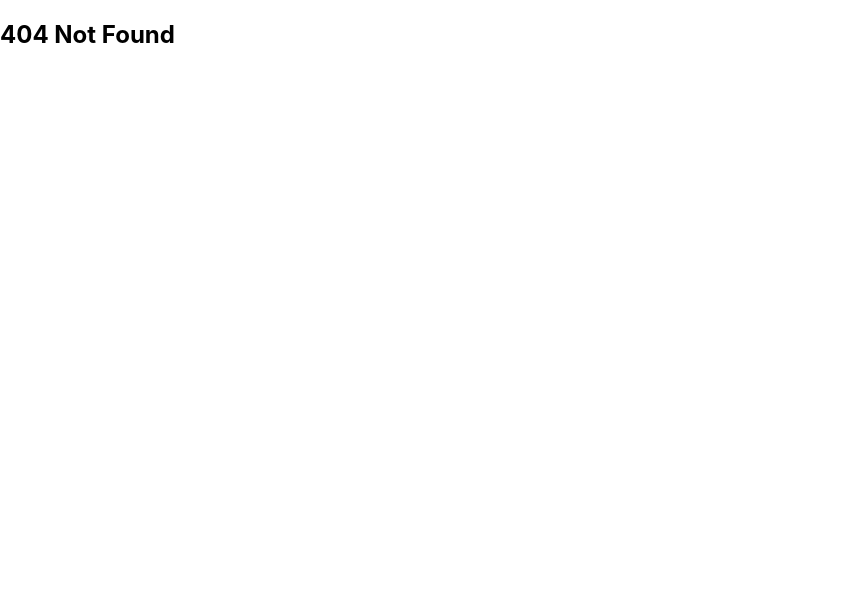
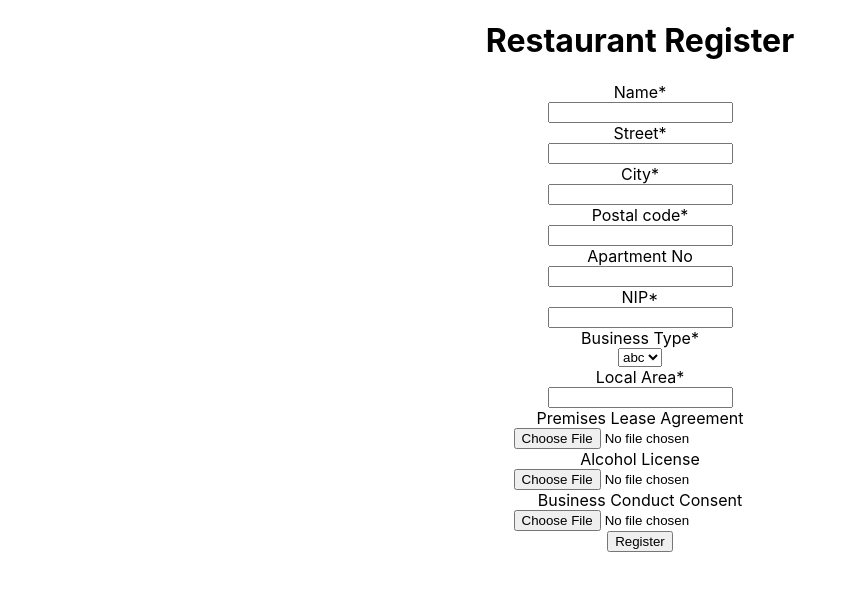
Before and after one commit to Reservant-inc/reservant-frontend, a React (Create React App) app: page /restaurant/register in a window 1280 px wide. Before the commit this address had no page. Shown: the top 590 px of the page, without its empty margins (0-856 px from the left). Built offline with nearby package versions, Linux system fonts and the light colour scheme.

Commit message:
added restaurant register
sekude

```diff
--- a/src/app/App.tsx
+++ b/src/app/App.tsx
@@ -6,6 +6,7 @@ import Home from "../components/landingPage/Home";
 import Register from '../components/auth/register/Register';
 import Login from "../components/auth/login/Login";
 import NotFound from '../components/routeComponents/NotFound';
+import RestaurantRegister from "../components/restaurant/RestaurantRegister";
 
 function App() {
   const [isLoggedIn, setIsLoggedIn] = useState(false);
@@ -27,8 +28,15 @@ function App() {
             path="/register"
             element={<Register updateStatus={updateStatus} />}
           />
+          <Route path="/restaurant">
+            <Route path="register"
+              element={<RestaurantRegister updateStatus={updateStatus} />}
+            />
+          </Route>
+
           <Route element={<ProtectedRoute isLoggedIn={isLoggedIn} />}></Route>
           <Route path='*' element={<NotFound />} />
+
         </Routes>
       </BrowserRouter>
     </div>
--- /dev/null
+++ b/src/components/restaurant/RestaurantRegister.css
@@ -0,0 +1,6 @@
+.restaurantRegisterForm {
+    text-align: center;
+    display: flex;
+    flex-direction: column;
+    align-items: center;
+}
--- /dev/null
+++ b/src/components/restaurant/RestaurantRegister.tsx
@@ -0,0 +1,53 @@
+import React from "react";
+import RestaurantRegisterForm from "./RestaurantRegisterForm";
+
+export interface RestaurantProps {
+    name: string,
+    street: string,
+    streetNo: string,
+    city: string,
+    postalCode: string,
+    apartmentNo?: string,
+    nip: string,
+    //id is sent to server
+    businessType: number,
+    localArea: string,
+    premisesLeaseAgreement?: File,
+    alcoholLicense?: File,
+    //optional because of usestate initial value
+    businessConductConsent?: File
+}
+
+interface RestaurantRegisterProps {
+    updateStatus: () => void
+}
+
+interface onSubmitProps {
+    restaurant: RestaurantProps,
+    link: string,
+}
+
+export default function RestaurantRegister({ updateStatus }: RestaurantRegisterProps) {
+
+    //template of a function responsible for sending data of user being registered
+    const onSubmit = ({ restaurant, link }: onSubmitProps) => {
+        fetch(link, {
+            method: 'POST',
+            body: JSON.stringify({
+                restaurant
+            }),
+            headers: {
+                'Content-type': 'multipart/form-data; charset=UTF-8',
+            },
+        })
+            .then((json) => console.log(json))
+
+        updateStatus();
+    }
+
+    return (
+        <div className="Register">
+            <RestaurantRegisterForm onSubmit={onSubmit} />
+        </div>
+    )
+}
--- /dev/null
+++ b/src/components/restaurant/RestaurantRegisterForm.tsx
@@ -0,0 +1,117 @@
+import React, { useState } from "react";
+import RestaurantRegister, { RestaurantProps } from "./RestaurantRegister";
+import './RestaurantRegister.css';
+
+
+interface onSubmitProps {
+    restaurant: RestaurantProps,
+    link: string,
+}
+
+interface RestaurantRegisterFormProps {
+    onSubmit: ({ restaurant, link }: onSubmitProps) => void
+}
+
+export default function RestaurantRegisterForm({ onSubmit }: RestaurantRegisterFormProps) {
+    //TODO: get owner data from logged user
+    const owner = {
+        firstName: "Jan",
+        lastName: "Kowalski"
+    }
+
+    //TODO: fetch bussiness types from server
+
+    const businessTypes = [
+        {
+            id: 1,
+            name: "abc"
+        },
+        {
+            id: 2,
+            name: "def"
+        }
+    ]
+
+    const [name, setName] = useState<string>("");
+    const [street, setStreet] = useState<string>("");
+    const [streetNo, setStreetNo] = useState<string>("");
+    const [city, setCity] = useState<string>("");
+    const [postalCode, setPostalCode] = useState<string>("");
+    const [apartmentNo, setApartmentNo] = useState<string>("");
+    const [nip, setNip] = useState<string>("");
+    const [businessType, setBusinessType] = useState<number>(0);
+    const [localArea, setLocalArea] = useState<string>("");
+    const [premisesLeaseAgreement, setPremisesLeaseAgreement] = useState<File>();
+    const [alcoholLicense, setAlcoholLicense] = useState<File>();
+    const [businessConductConsent, setBusinessConductConsent] = useState<File>();
+
+    const [check, setCheck] = useState<boolean>(true);
+
+    //function responsible for sending data of customer being registered
+    const submitRestaurant = () => {
+        onSubmit({
+            restaurant:
+            {
+                name: name,
+                street: street,
+                streetNo: streetNo,
+                city: city,
+                postalCode: postalCode,
+                apartmentNo: apartmentNo,
+                nip: nip,
+                businessType: businessType,
+                localArea: localArea,
+                premisesLeaseAgreement: premisesLeaseAgreement,
+                alcoholLicense: alcoholLicense,
+                businessConductConsent: businessConductConsent
+            },
+            link: 'http://172.21.40.127/restaurants',
+        })
+    }
+
+    return (
+        <div className="restaurantRegisterForm">
+            <h1>Restaurant Register</h1>
+            <label htmlFor="name">Name*</label>
+            <input id="name" type="text" value={name} onChange={e => setName(e.target.value)} />
+
+            <label htmlFor="street">Street*</label>
+            <input id="street" type="text" value={street} onChange={e => setStreet(e.target.value)} />
+
+            <label htmlFor="city">City*</label>
+            <input id="city" type="text" value={city} onChange={e => setCity(e.target.value)} />
+
+            <label htmlFor="postalCode">Postal code*</label>
+            <input id="postalCode" type="text" value={postalCode} onChange={e => setPostalCode(e.target.value)} />
+
+            <label htmlFor="apartmentNo">Apartment No</label>
+            <input id="apartmentNo" type="text" value={apartmentNo} onChange={e => setApartmentNo(e.target.value)} />
+
+            <label htmlFor="nip">NIP*</label>
+            <input id="nip" type="text" value={nip} onChange={e => setNip(e.target.value)} />
+
+            <label htmlFor="businessType">Business Type*</label>
+            <select name="businessType" id="businessType" onChange={e => setBusinessType(parseInt(e.target.value))}>
+                {businessTypes.map((businessType) => (
+                    <option value={businessType.id}>{businessType.name}</option>
+                ))}
+            </select>
+
+
+            <label htmlFor="localArea">Local Area*</label>
+            <input id="localArea" type="text" value={localArea} onChange={e => setLocalArea(e.target.value)} />
+
+            <label htmlFor="premisesLeaseAgreement">Premises Lease Agreement</label>
+            <input id="premisesLeaseAgreement" type="file" onChange={e => setPremisesLeaseAgreement(e.target.files![0])} />
+
+            <label htmlFor="alcoholLicense">Alcohol License</label>
+            <input id="alcoholLicense" type="file" onChange={e => setAlcoholLicense(e.target.files![0])} />
+
+            <label htmlFor="businessConductConsentt">Business Conduct Consent</label>
+            <input id="businessConductConsent" type="file" onChange={e => setBusinessConductConsent(e.target.files![0])} />
+
+            <input type="button" onClick={submitRestaurant} value="Register"></input>
+
+        </div>
+    )
+}
```
Also changed, not shown: src/components/auth/register/Register.tsx (+6 -7 lines).
